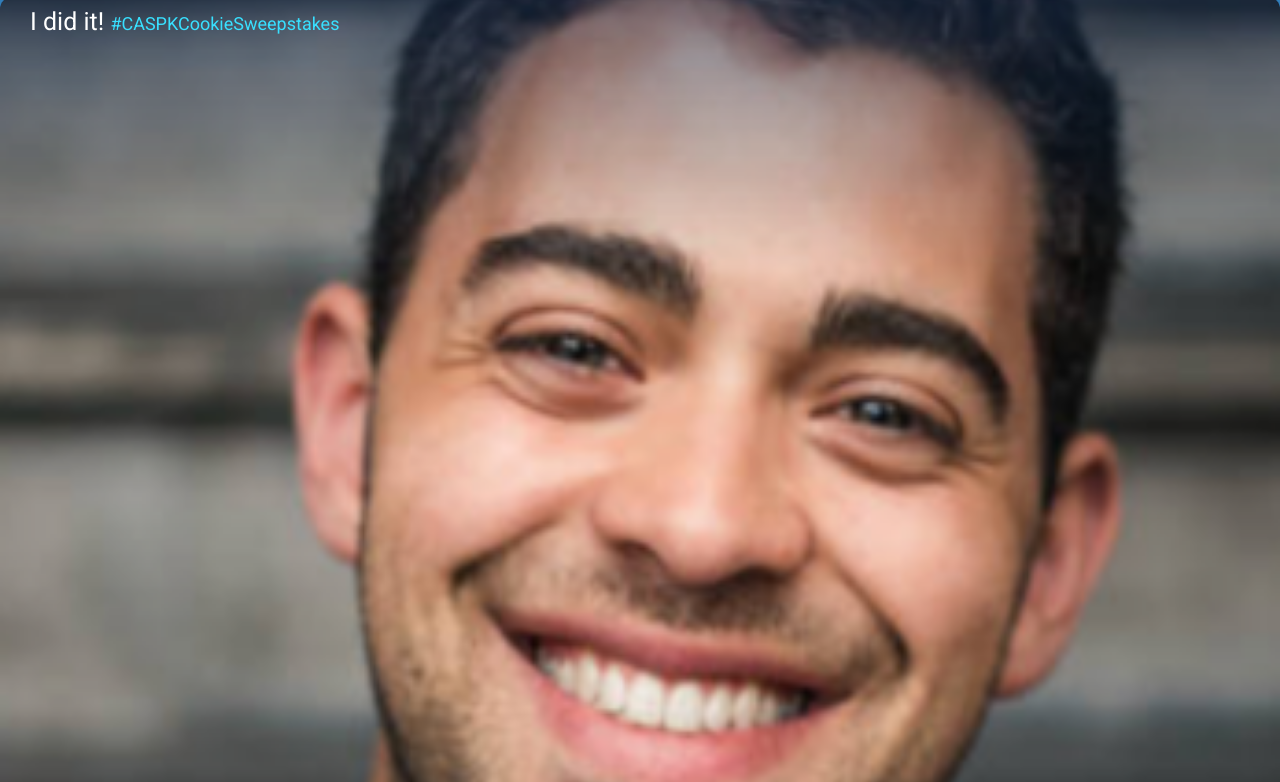
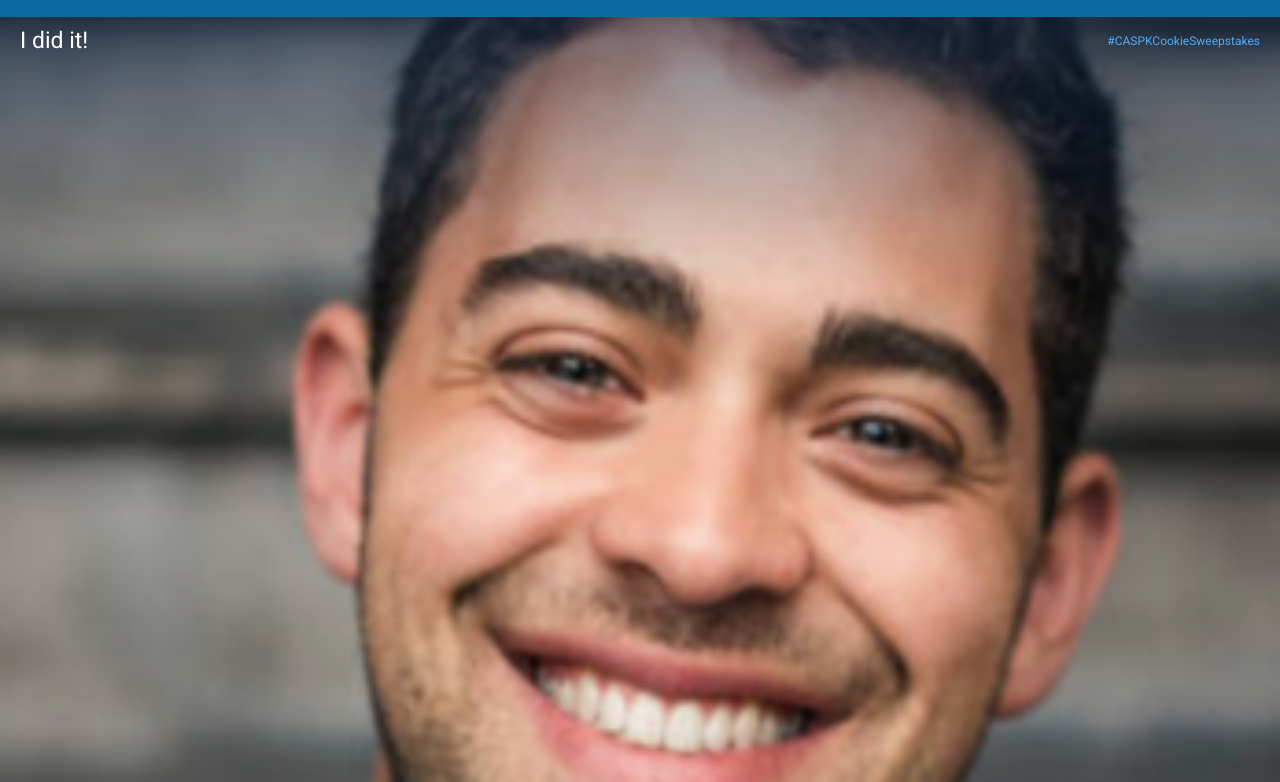
Before and after one commit to dongat2501/gameChips, a website: page www/selfie.html in a window 1280 px wide. Shown: the part 131-913 px from the top of the page. Drawn offline with Linux system fonts and the light colour scheme.

Commit message:
css for selfie screen

```diff
--- a/www/scss/main.scss
+++ b/www/scss/main.scss
@@ -321,6 +321,12 @@ input, button, select {
 .face-block {
     margin-top: -40px;
     margin-bottom: 20px;
+    &.face-block--selfie {
+        margin-bottom: 0;
+        padding-top: 20px;
+        min-height: calc(100vw + 100px);
+        background: #0E6AA1;
+    }
     &__container {
         position: relative;
     }
@@ -345,7 +351,6 @@ input, button, select {
     }
     &__img {
         height: 100vw;
-        border-radius: 12px;
         overflow: hidden;
         img, video {
             width: 100%;
@@ -446,9 +451,13 @@ input, button, select {
 .face-block__top {
     position: absolute;
     width: 100%;
-    padding: 10px 30px;
+    padding: 10px 20px;
     left: 0;
     top: 0;
+}
+
+.deep-blue {
+    color: #4FABFA;
 }
 
 .face-block__bottom {
@@ -460,12 +469,9 @@ input, button, select {
 }
 
 .large {
-    font-size: 25px;
+    font-size: 23px;
     font-weight: 400;
     white-space: nowrap;
-    span {
-        font-size: 18px;
-    }
 }
 
 .topping {
--- a/www/selfie.html
+++ b/www/selfie.html
@@ -34,16 +34,16 @@
             <section class="logo logo--two-up logo--game">
                 <div class=" container-custom flex-align-center logo__container">
                     <h3 class="flex-center logo__heading logo__heading--center">
-                        <span class="deep-yellow">SMILE !</span>
+                        <span class="">Smile!</span>
                     </h3>
                 </div>
             </section>
-            <section class="mt-0 face-block">
+            <section class="mt-0 face-block face-block--selfie">
                 <div class="face-block__container">
                     <div class="face-block__top">
-                        <p class="large white-text">
-                            I did it!
-                            <span class="blue">#CASPKCookieSweepstakes</span>
+                        <p class="flex-between">
+                            <span class="large white-text">I did it! </span>
+                            <span class="small-p deep-blue">#CASPKCookieSweepstakes</span>
                         </p>
                     </div>
                     <div class="face-block__img">
@@ -57,8 +57,8 @@
                     </div>
                 </div>
             </section>
-            <div class="btn-group mt-0">
-                <button class="btn-primary">SHARE NOW</button>
+            <div class="btn-group mt--25">
+                <button class="btn-default">Share Now</button>
             </div>
         </main>
     </div>
```
Also changed, not shown: www/css/main.css, www/css/main.min.css, 1 other file.
